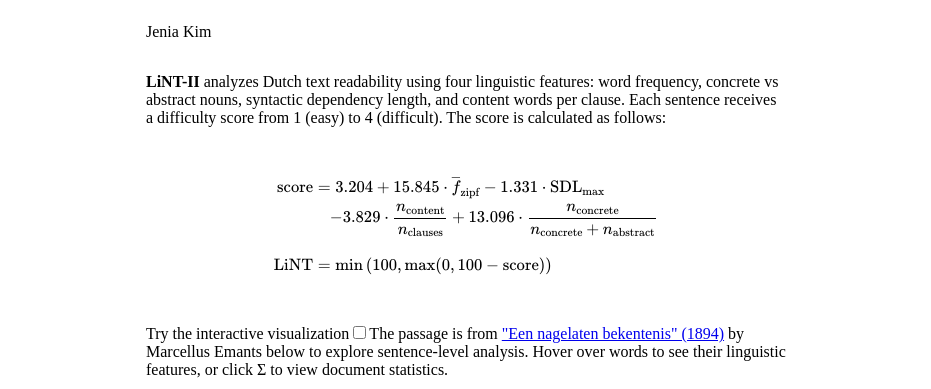
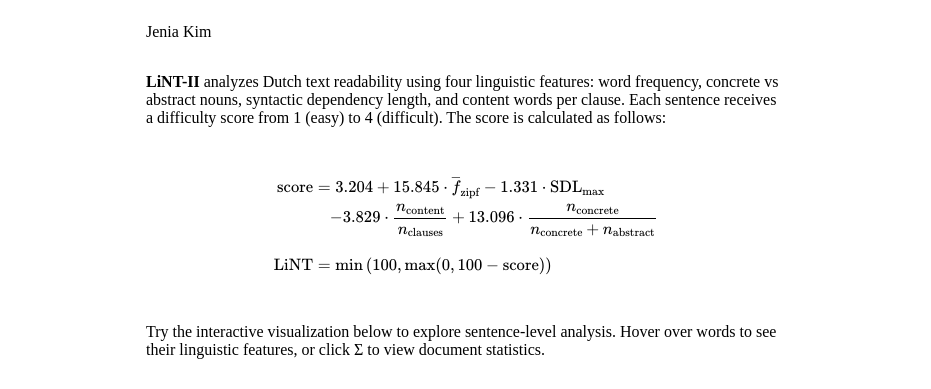
Before and after one commit to vanboefer/lint_ii, a plain HTML site: page index.html in a window 1280 px wide. Shown: the part 81-470 px from the top of the page, without its empty margins (174-1105 px from the left). Drawn offline with nearby package versions, Linux system fonts and the light colour scheme; a script that the page names is missing.

Commit message:
fix: remove reference to "Een nagelaten bekentenis"

```diff
--- a/index.html
+++ b/index.html
@@ -76,7 +76,7 @@
             \]
         </p>
         <p>
-            Try the interactive visualization<label for="sn-1" class="sidenote-toggle sidenote-number"></label><input type="checkbox" id="sn-1" class="sidenote-toggle" /><span class="sidenote">The passage is from <a href="https://www.dbnl.org/tekst/eman001nage01_01/eman001nage01_01_0001.php">"Een nagelaten bekentenis" (1894)</a> by Marcellus Emants</span> below to explore sentence-level analysis. Hover over words to see their linguistic features, or click Σ to view document statistics.
+            Try the interactive visualization below to explore sentence-level analysis. Hover over words to see their linguistic features, or click Σ to view document statistics.
         </p>
     </section>
     <section>
```
